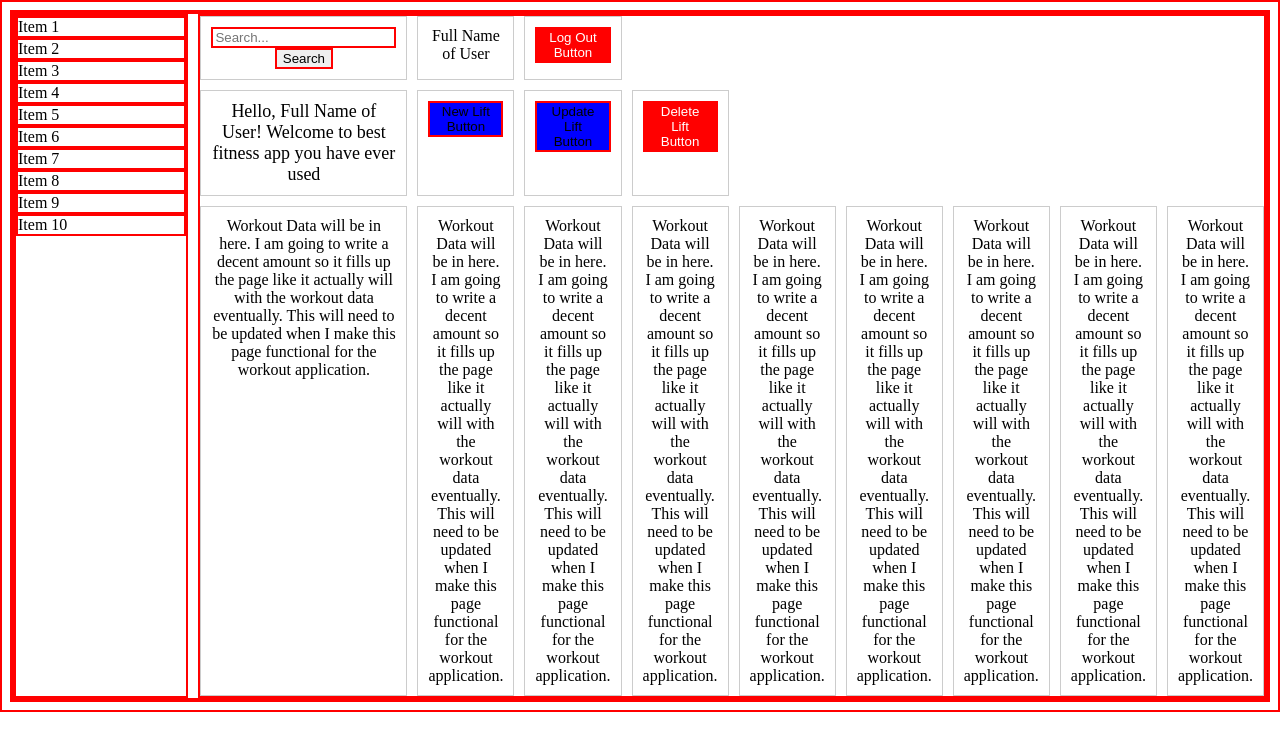
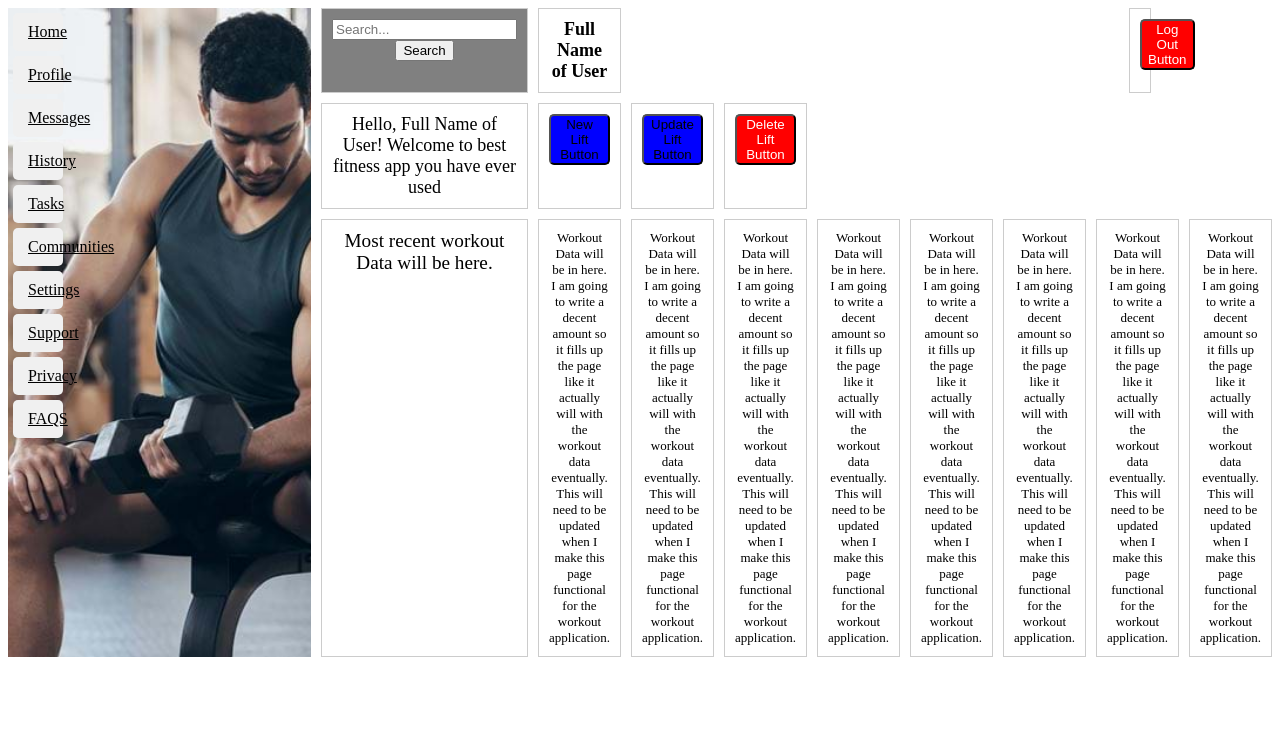
Before and after one commit to leegg713/AdminDashboard, a plain HTML site: page index.html in a window 1280 px wide. Drawn offline with Linux system fonts and the light colour scheme.

Commit message:
This project is good enough for now. Will need to update for my actual workout application.

```diff
--- a/index.html
+++ b/index.html
@@ -11,17 +11,18 @@
 <body>
     <div class="wrapper">
         <div class="container">
-            <!-- Dashboard Menus(Will be links that you can click eventually)  -->
-            <div>Item 1</div>
-            <div>Item 2</div>
-            <div>Item 3</div>
-            <div>Item 4</div>
-            <div>Item 5</div>
-            <div>Item 6</div>
-            <div>Item 7</div>
-            <div>Item 8</div>
-            <div>Item 9</div>
-            <div>Item 10</div>
+            <!-- Dashboard Menus(Will be links that you can click eventually that lead to something, will need to update headings to something else as well probably)  -->
+            <div><a href="Fill with actual link">Home</a></div>
+            <div><a href="Fill with actual link">Profile</a></div>
+            <div><a href="Fill with actual link">Messages</a></div>
+            <div><a href="Fill with actual link">History</a></div>
+            <div><a href="Fill with actual link">Tasks</a></div>
+            <div><a href="Fill with actual link">Communities</a></div>
+            <div><a href="Fill with actual link">Settings</a></div>
+            <div><a href="Fill with actual link">Support</a></div>
+            <div><a href="Fill with actual link">Privacy</a></div>
+            <div><a href="Fill with actual link">FAQS</a></div>
+
         </div>
         <div class="container2">
             <!-- These are for the search bar and sign out and name part -->
@@ -44,9 +45,7 @@
             <!-- This is a delete lift button -->
             <div id="Item-4b"><button>Delete Lift Button</button></div>
             <!-- These are logs of some of the workouts. Dummy data for now. -->
-            <div id="Item-1c">Workout Data will be in here. I am going to write a decent amount so it fills up the page
-                like it actually will with the workout data eventually. This will need to be updated when I make this
-                page functional for the workout application.</div>
+            <div id="Item-1c">Most recent workout Data will be here.</div>
             <div id="Item-2c">Workout Data will be in here. I am going to write a decent amount so it fills up the page
                 like it actually will with the workout data eventually. This will need to be updated when I make this
                 page functional for the workout application.</div>
--- a/style.css
+++ b/style.css
@@ -1,17 +1,19 @@
-* {
-    border: 2px solid red;
-  }
 
-  .wrapper {
+
+.wrapper {
     display: grid;
-    grid-template-columns: repeat(2, 1fr); /* Two columns with equal width */
-    grid-gap: 10px; /* Gap between columns and rows */
+    grid-template-columns: repeat(2, 1fr);
+    /* Two columns with equal width */
+    grid-gap: 10px;
+    /* Gap between columns and rows */
 }
 
 .container2 {
     display: grid;
-    grid-template-columns: repeat(3, 1fr); /* Three columns */
-    grid-gap: 10px; /* Gap between columns and rows */
+    grid-template-columns: repeat(3, 1fr);
+    /* Three columns */
+    grid-gap: 10px;
+    /* Gap between columns and rows */
 }
 
 .container2 div {
@@ -24,14 +26,54 @@
 /* Media query for smaller screens */
 @media (max-width: 768px) {
     .wrapper {
-        grid-template-columns: repeat(1, 1fr); /* Switch to a single column layout */
+        grid-template-columns: repeat(1, 1fr);
+        /* Switch to a single column layout */
     }
 
     .container2 {
-        grid-template-columns: repeat(1, 1fr); /* Switch to a single column layout */
+        grid-template-columns: repeat(1, 1fr);
+        /* Switch to a single column layout */
     }
+}
 
+.container {
+    background-image: url(workoutImage.jpg);
+    background-size: cover;
+    /* Cover the entire div with the background image */
+    background-repeat: no-repeat;
+    /* Do not repeat the image */
+    background-position: center center;
+    /* Center the background image horizontally and vertically */
 }
+
+/* This will style the links on the right(The Divs) */
+
+.container div {
+    padding: 10px;
+    /* Add padding to divs for spacing */
+    background-color: #f0f0f0;
+    /* Add a background color to divs */
+    border-radius: 5px;
+    /* Add rounded corners to divs */
+    margin: 5px;
+    /* Add margin for spacing between divs */
+    text-align: center;
+    /* Center text horizontally in divs */
+    width: 10%;
+}
+
+
+
+
+/* This will style the a elements in the side bar on the left */
+.container a {
+    border-radius: 5px;
+    /* Add rounded corners to links */
+    margin: 5px;
+    color: black;
+}
+
+
 /* Assigns a row and styles Items 1a, 2a, and 3a */
 #Item-1a,
 #Item-2a,
@@ -47,7 +89,7 @@
 #Item-4b {
     grid-row: 2;
 }
-
+/* Styles the workout data blocks */
 #Item-1c,
 #Item-2c,
 #Item-3c,
@@ -58,41 +100,64 @@
 #Item-8c,
 #Item-9c {
     grid-row: 3;
+    font-size: small;
+}
+/* Most recent workout styling */
+#Item-1c{
+    font-size: larger;
 }
 
 /* Search bar styling and placement within grid(Use percentages) */
-#Item-1a{
-
+#Item-1a {
+    background-color: grey;
+    color: black;
 }
 
 /* Full name of user styling*/
-#Item-2a{
+#Item-2a {
+    font-size: large;
+    font-weight: bold;
+}
+/* Moves the log out div to the right */
+#Item-3a{
+    margin-left: 600%;
 
 }
 
 /* Log out button styling*/
-#Item-3a button{
+#Item-3a button {
     background-color: red;
     color: white;
+    border-radius: 5px;
+    /* Add rounded corners to divs */
+
 }
+
 /* Welcome message styling*/
-#Item-1b{
+#Item-1b {
     font-size: large;
 }
 
 /* New lift button styling*/
-#Item-2b button{
+#Item-2b button {
     background-color: blue;
+    border-radius: 5px;
+    /* Add rounded corners to divs */
 
 }
 
 /* Update lift button styling*/
-#Item-3b button{
+#Item-3b button {
     background-color: blue;
+    border-radius: 5px;
+    /* Add rounded corners to divs */
 
 }
+
 /* Delete button styling*/
-#Item-4b button{
+#Item-4b button {
     background-color: red;
     color: white;
+    border-radius: 5px;
+    /* Add rounded corners to divs */
 }
```
Also changed, not shown: workoutImage.jpg (added).
